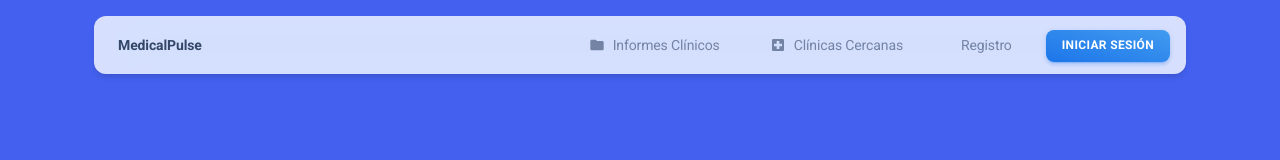
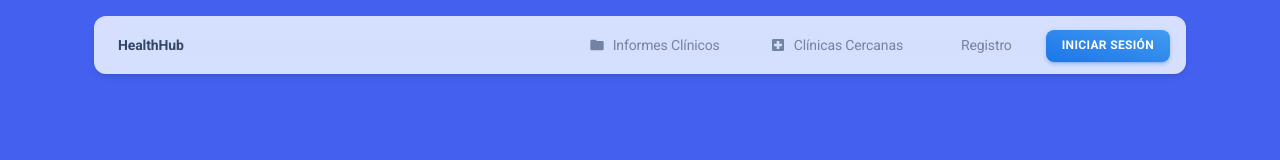
Before and after one commit to Agles-Av/chaqutonsito, a React (Create React App) app: page /presentation in a window 1280 px wide. Shown: the top 160 px of the page. Built offline with nearby package versions, Linux system fonts and the light colour scheme.

Commit message:
[ADD] Ultimos commits

```diff
--- a/src/examples/Navbars/DefaultNavbar/index.js
+++ b/src/examples/Navbars/DefaultNavbar/index.js
@@ -551,7 +551,7 @@ function DefaultNavbar({ brand, routes, transparent, light, action, sticky, rela
 
 // Setting default values for the props of DefaultNavbar
 DefaultNavbar.defaultProps = {
-  brand: "MedicalPulse",
+  brand: "HealthHub",
   transparent: false,
   light: false,
   action: false,
--- a/src/pages/LandingPages/SignIn/index.js
+++ b/src/pages/LandingPages/SignIn/index.js
@@ -23,7 +23,7 @@ import GoogleLogin from "react-google-login";
 import routes from "routes";
 
 // Images
-import bgImage from "assets/images/SignInBAckG.jpeg";
+import bgImage from "assets/images/SignInBackJov.jpeg";
 import AxiosCliente from "config/http-gateway/axios-config";
 
 function SignInBasic() {
@@ -52,8 +52,13 @@ function SignInBasic() {
   const [rememberMe, setRememberMe] = useState(false);
 
   const handleSetRememberMe = () => setRememberMe(!rememberMe);
-
-  const filteredAparteroutes = routes.filter((route) => route.route !== "/pages/SignIn/Register");
+  //Ocultar la ruta de registro, sign in y pdf-viewer
+  const filteredAparteroutes = routes.filter(
+    (route) =>
+      route.route !== "/pages/SignIn/Register/SimpleForm" &&
+      route.route !== "/pdf-viewer" &&
+      route.route !== "/pages/authentication/sign-in"
+  );
 
   //Consumir LOGING
 
--- a/src/routes.js
+++ b/src/routes.js
@@ -5,7 +5,6 @@ import LocalHospitalIcon from "@mui/icons-material/LocalHospital";
 import Map from "layouts/pages/landing-pages/map";
 import PDFViewer from "./pages/Presentation/sections/PDFRender";
 import SimpleForm from "pages/LandingPages/SignIn/Register/SimpleForm";
-
 const routes = [
   {
     name: "Informes clínicos",
```
Also changed, not shown: src/components/MapComponent.js (+8 -4 lines).
